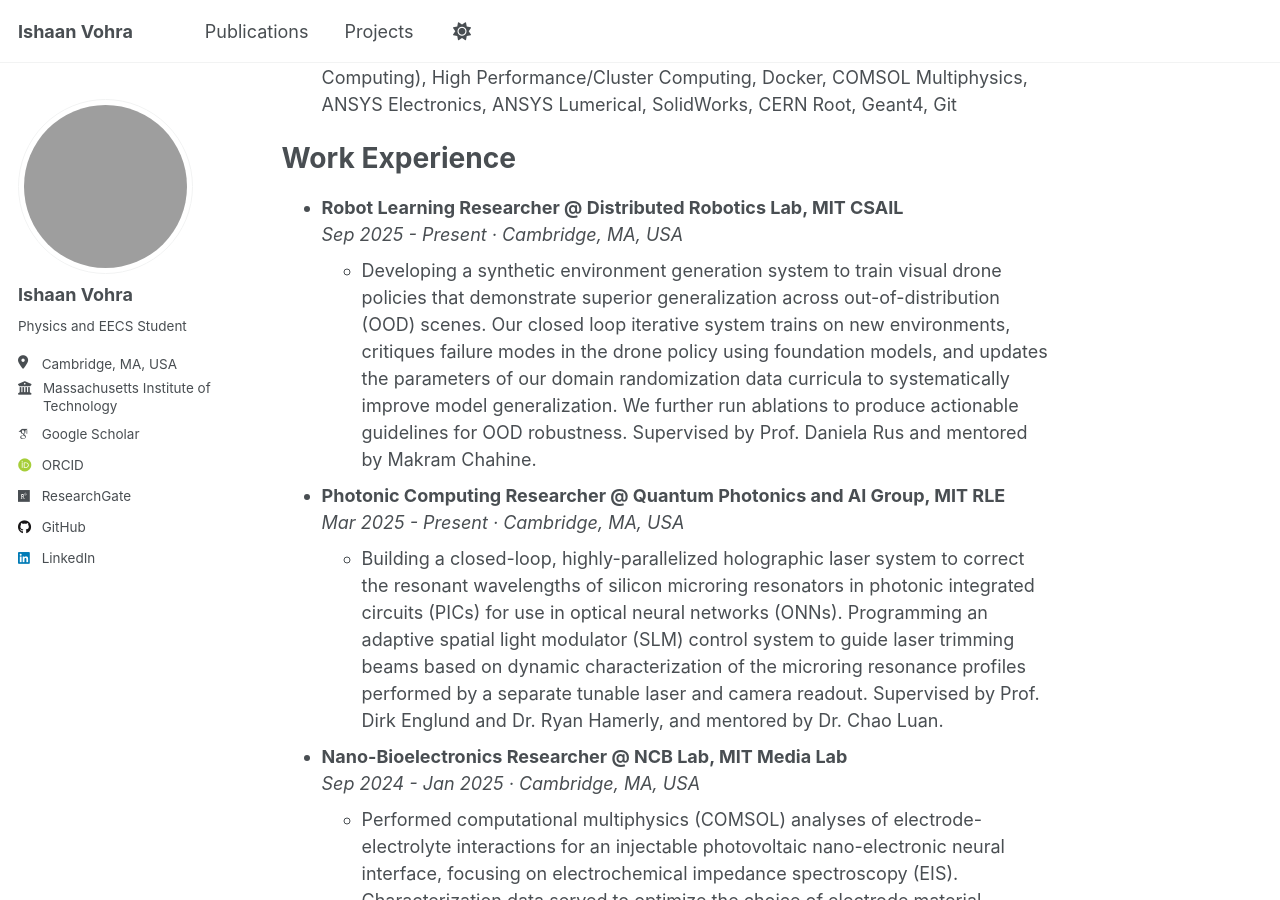
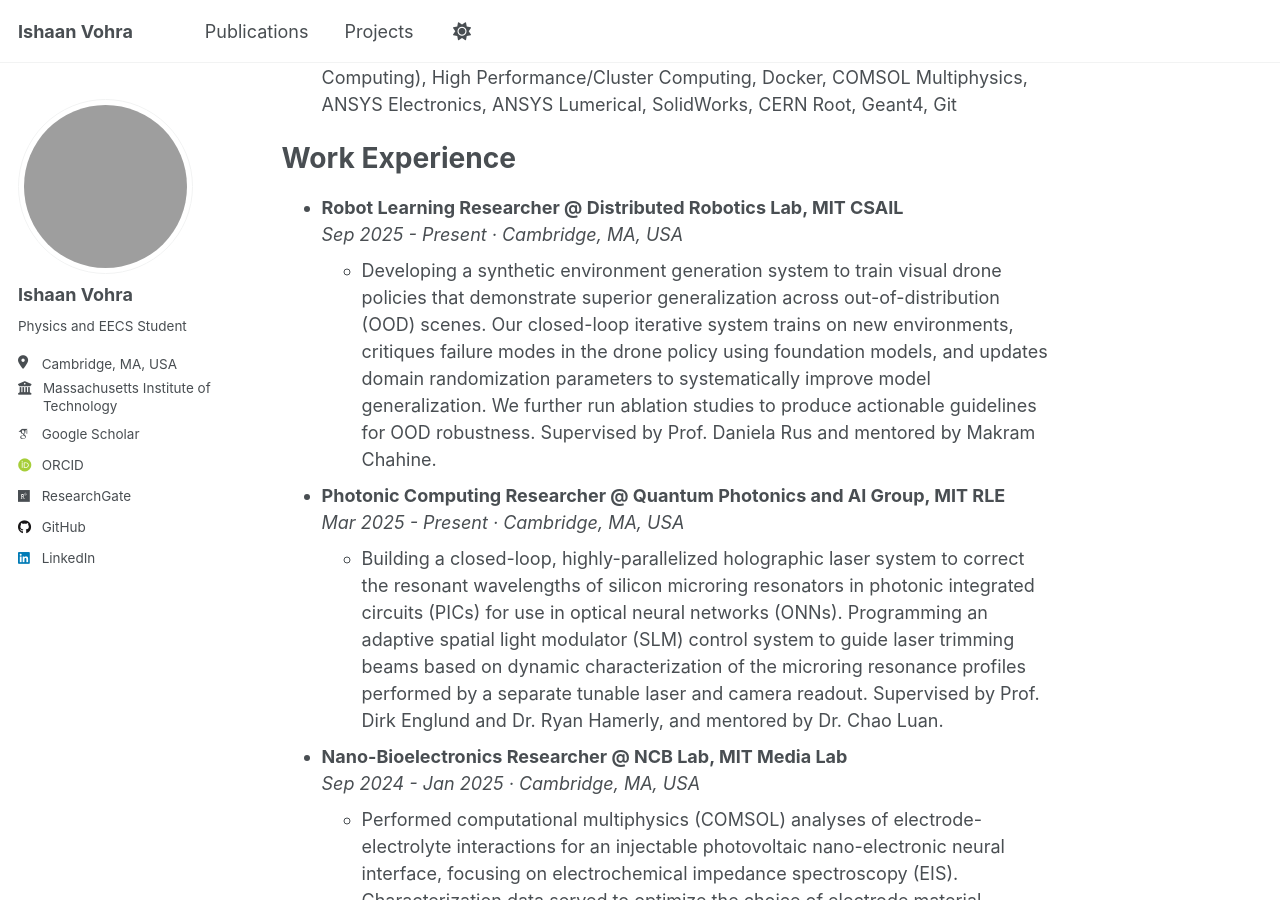
Before and after one commit to Ishaan-vohra/Ishaan-vohra.github.io, a Jekyll site: the page built from _pages/about.md, in a window 1280 px wide and 900 px high, scrolled down 777 px. Built offline with Jekyll 4.4.1, drawn with Linux system fonts in a browser that asks for light colours; some web fonts are replaced; a script that is not in the unit is left out.

Commit message:
Update about.md

```diff
--- a/_pages/about.md
+++ b/_pages/about.md
@@ -34,7 +34,7 @@
 
 * **Robot Learning Researcher @ Distributed Robotics Lab, MIT CSAIL**
   *Sep 2025 - Present &middot; Cambridge, MA, USA*
-  * Developing a synthetic environment generation system to train visual drone policies that demonstrate superior generalization across out-of-distribution (OOD) scenes. Our closed loop iterative system trains on new environments, critiques failure modes in the drone policy using foundation models, and updates the parameters of our domain randomization data curricula to systematically improve model generalization. We further run ablations to produce actionable guidelines for OOD robustness. Supervised by Prof. Daniela Rus and mentored by Makram Chahine.
+  * Developing a synthetic environment generation system to train visual drone policies that demonstrate superior generalization across out-of-distribution (OOD) scenes. Our closed-loop iterative system trains on new environments, critiques failure modes in the drone policy using foundation models, and updates domain randomization parameters to systematically improve model generalization. We further run ablation studies to produce actionable guidelines for OOD robustness. Supervised by Prof. Daniela Rus and mentored by Makram Chahine.
 
 
 * **Photonic Computing Researcher @ Quantum Photonics and AI Group, MIT RLE**
```
